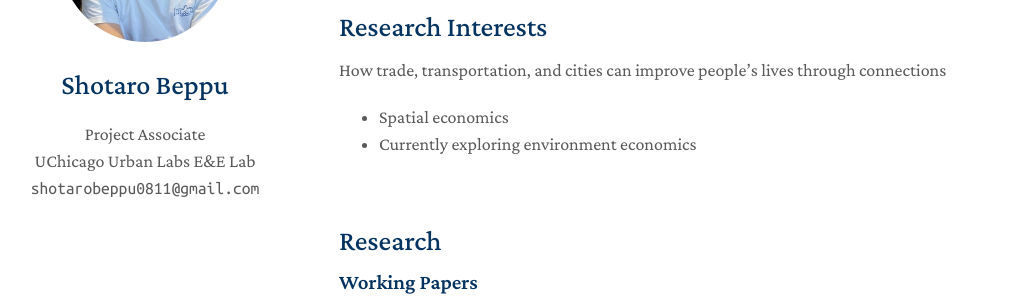
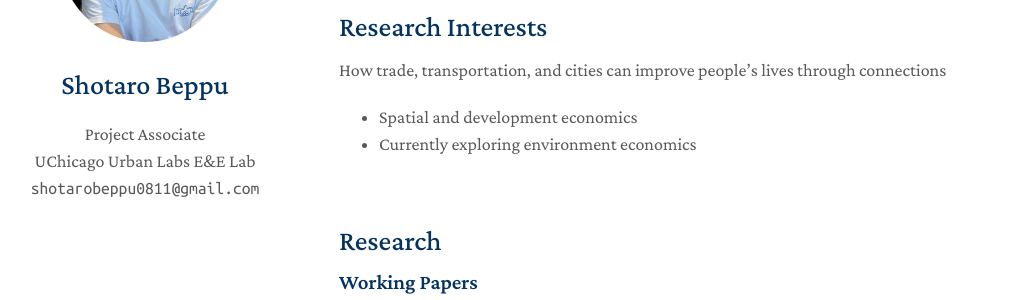
Before and after one commit to ShotaroBeppu/ShotaroBeppu.github.io, a Jekyll site: the page built from index.md, in a window 1280 px wide and 900 px high. Shown: the part 236-536 px from the top of the window, without its empty margins (131-1151 px from the left). Built offline with Jekyll 4.4.1, drawn with Linux system fonts in a browser that asks for light colours; nearby versions of some CDN libraries; a style sheet for code colours, icons or effects is not loaded.

Commit message:
Update index.md

```diff
--- a/index.md
+++ b/index.md
@@ -13,7 +13,7 @@ Hi! I am a Project Associate at <a href="https://urbanlabs.uchicago.edu/labs/ene
 
 How trade, transportation, and cities can improve people's lives through connections<br>
 
-- Spatial economics
+- Spatial and development economics
 - Currently exploring environment economics
 
 <br>
```
